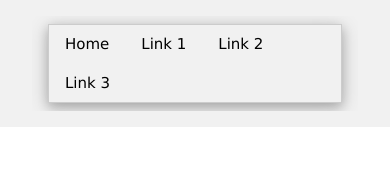
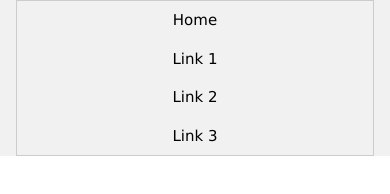
Before and after one commit to NaceBudjoni-Education/NaceBudjoni_education, a plain HTML site: page index.html in a window 390 px wide. Drawn offline with nearby package versions, Linux system fonts and the light colour scheme.

Commit message:
Update index.html

```diff
--- a/index.html
+++ b/index.html
@@ -13,12 +13,12 @@
   </head>
   <body>
     <div class="w3-container w3-light-gray">
-      <div class="w3-responsive w3-margin w3-padding">
+      <div class="w3-responsive">
         <nav class="w3-bar w3-card-4 w3-border">
-            <a href="#" class="w3-bar-item w3-button">Home</a>
-            <a href="#" class="w3-bar-item w3-button">Link 1</a>
-            <a href="#" class="w3-bar-item w3-button">Link 2</a>
-            <a href="#" class="w3-bar-item w3-button">Link 3</a>
+            <a href="#" class="w3-bar-item w3-button w3-mobile">Home</a>
+            <a href="#" class="w3-bar-item w3-button w3-mobile">Link 1</a>
+            <a href="#" class="w3-bar-item w3-button w3-mobile">Link 2</a>
+            <a href="#" class="w3-bar-item w3-button w3-mobile">Link 3</a>
         </nav>
       </div>
     </div>
```
